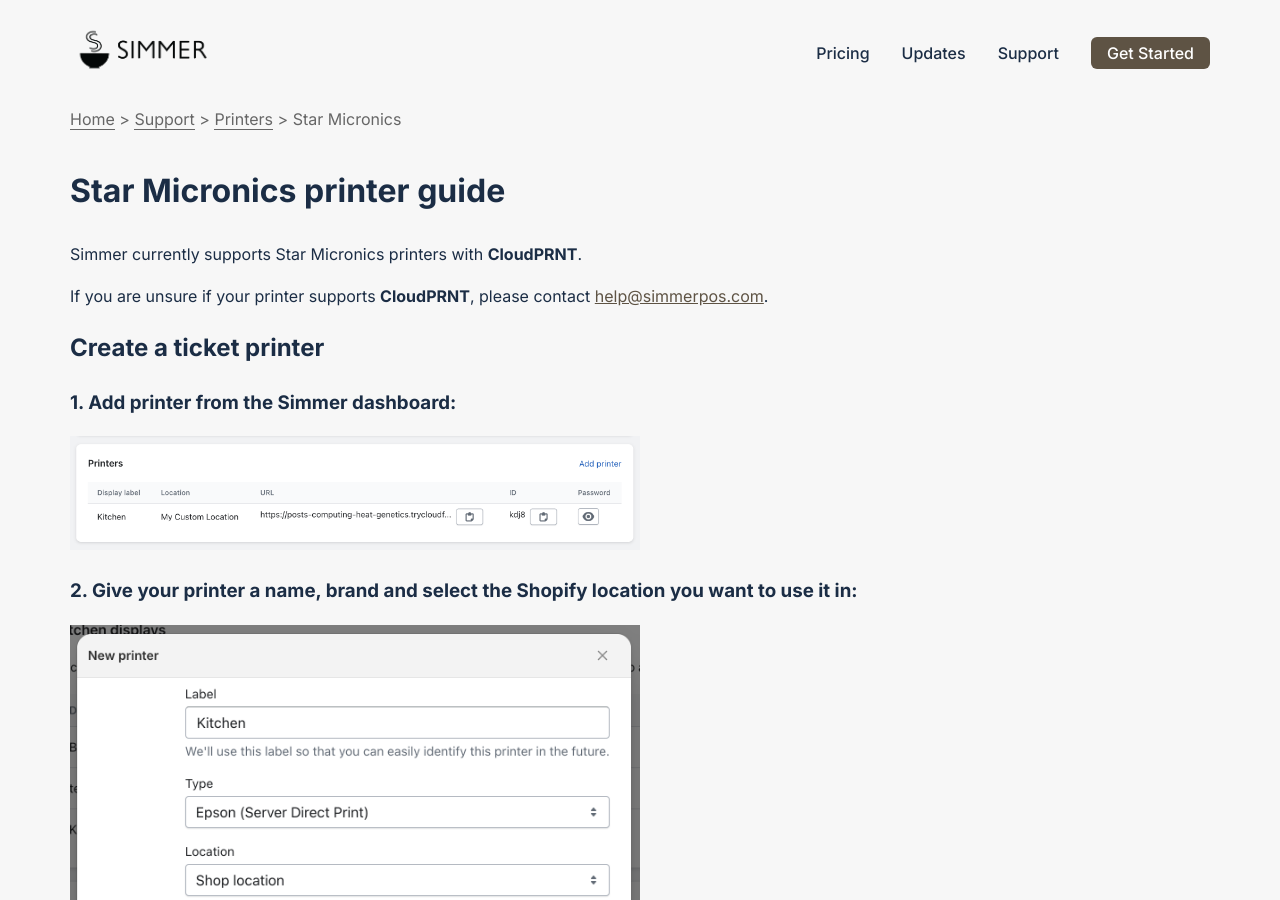
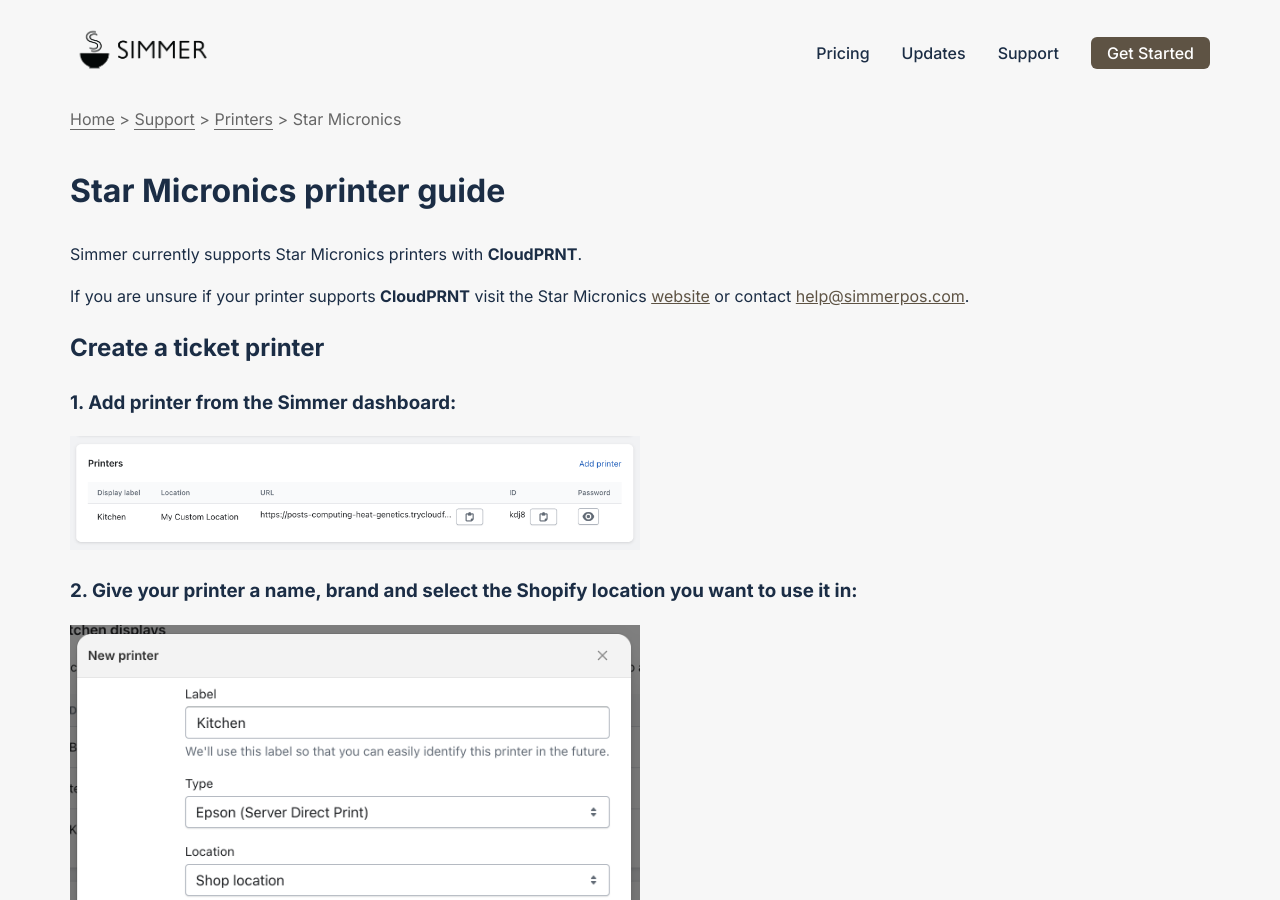
Before and after one commit to Pixel-Nova-Apps/simmerpos.com, a Jekyll site: the page built from _pages/printer-star.md, in a window 1280 px wide and 900 px high. Built offline with Jekyll 4.4.1, drawn with Linux system fonts in a browser that asks for light colours.

Commit message:
Update printer-star.md

```diff
--- a/_pages/printer-star.md
+++ b/_pages/printer-star.md
@@ -12,7 +12,7 @@ include_in_header: false
 
 Simmer currently supports Star Micronics printers with **CloudPRNT**.
 
-If you are unsure if your printer supports **CloudPRNT**, please contact <a href="mailto:help@simmerpos.com">help@simmerpos.com</a>.
+If you are unsure if your printer supports **CloudPRNT** visit the Star Micronics <a href="https://star-m.jp/products/s_print/sdk/StarCloudPRNT/manual/en/index.html" target="_blank">website</a> or contact <a href="mailto:help@simmerpos.com">help@simmerpos.com</a>.
 
 ## Create a ticket printer
 
@@ -59,19 +59,19 @@ Your printer should print out a receipt with your printer's LAN address. Enter t
 
 ### 5. Enter the URL, ID, and Password provided by Simmer
 
-<img src="/assets/star-admin/4.png" alt="TM-i Settings" class="support-image-large">
+<img src="/assets/star-admin/4.png" alt="Printer credentials" class="support-image-large">
 
 ### 6. Click **Submit**
 
-<img src="/assets/star-admin/5.png" alt="Server Direct Print" class="support-image-large">
+<img src="/assets/star-admin/5.png" alt="Submit" class="support-image-large">
 
 ### 7. Click **Execute**
 
-<img src="/assets/star-admin/6.png" alt="Enable Server Direct Print" class="support-image-large">
+<img src="/assets/star-admin/6.png" alt="Execute" class="support-image-large">
 
 ### 8. Wait for your printer to restart
 
-<img src="/assets/star-admin/7.png" alt="Enable Server Direct Print" class="support-image-large">
+<img src="/assets/star-admin/7.png" alt="Restart" class="support-image-large">
 
 
 ## Print tickets
```
